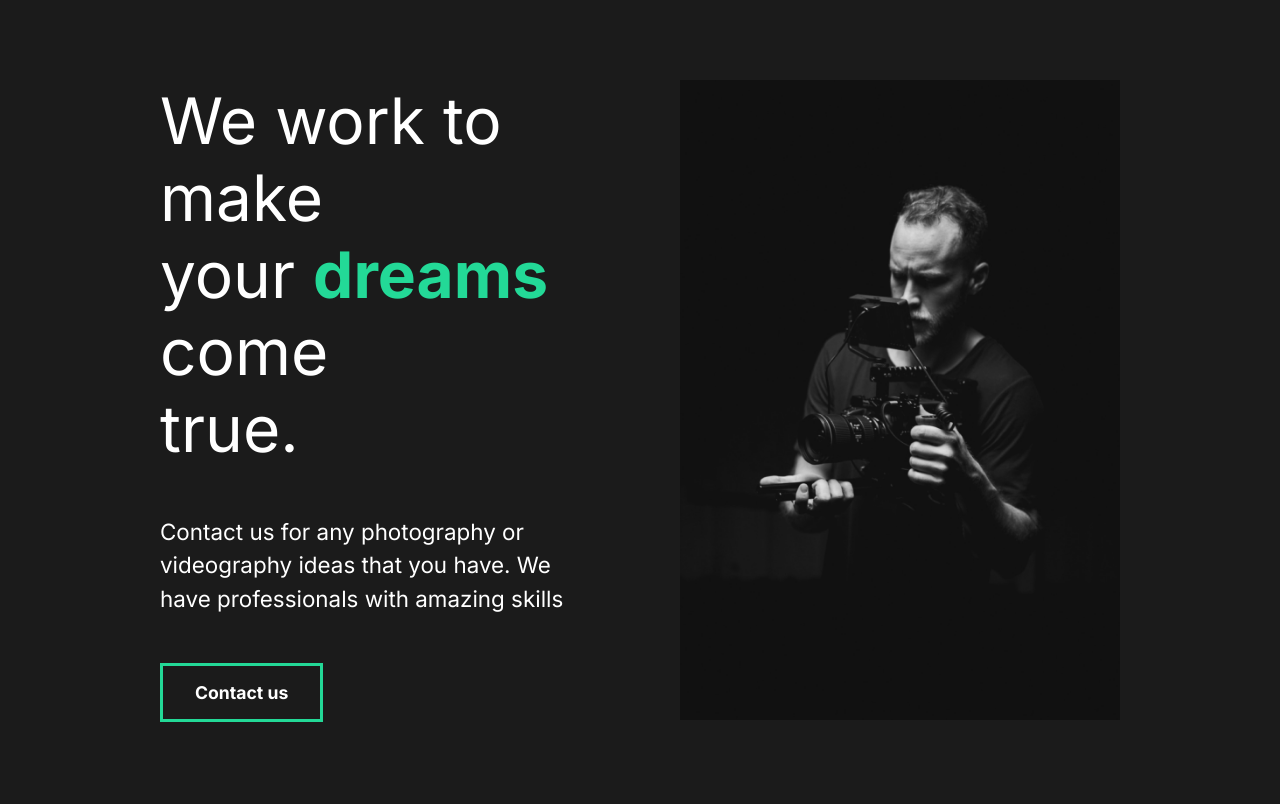
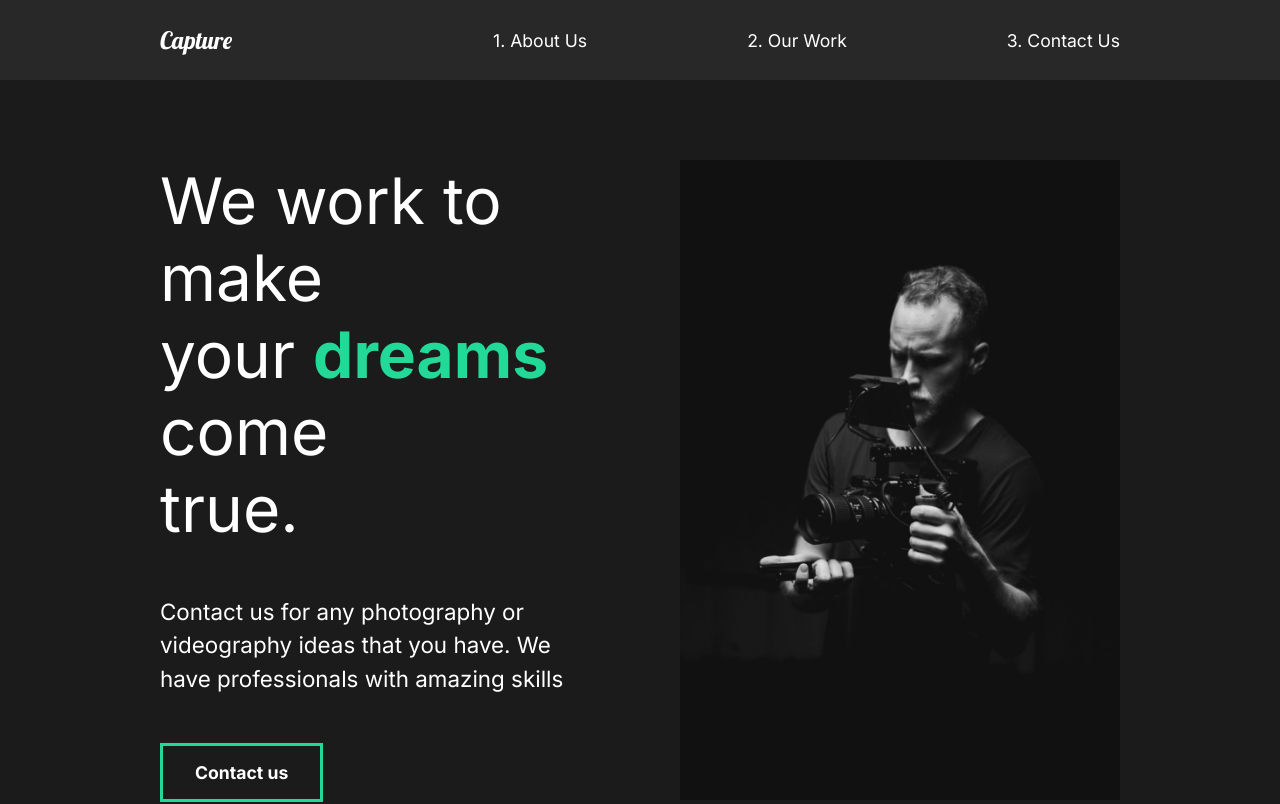
Before and after one commit to HristozovR/capture-portfolio, a React (Create React App) app: page / in a window 1280 px wide. Shown: the top 804 px of the page. Built offline with nearby package versions, Linux system fonts and the light colour scheme.

Commit message:
Added Nav Component

```diff
--- a/src/App.js
+++ b/src/App.js
@@ -2,12 +2,14 @@
 import GlobalStyle from './components/GlobalStyle';
 
 //Import Pages
+import Nav from './components/Nav';
 import AboutUs from './pages/AboutUs';
 
 function App() {
   return (
     <div>
       <GlobalStyle />
+      <Nav />
       <AboutUs />
     </div>
   );
--- /dev/null
+++ b/src/components/Nav.js
@@ -0,0 +1,53 @@
+import styled from 'styled-components';
+
+const Nav = () => {
+  return (
+    <StyledNav>
+      <h1>
+        <a id='logo' href='#'>
+          Capture
+        </a>
+      </h1>
+      <ul>
+        <li>
+          <a href='#'>1. About Us</a>
+        </li>
+        <li>
+          <a href='#'>2. Our Work</a>
+        </li>
+        <li>
+          <a href='#'>3. Contact Us</a>
+        </li>
+      </ul>
+    </StyledNav>
+  );
+};
+export default Nav;
+
+const StyledNav = styled.nav`
+  min-height: 10vh;
+  display: flex;
+  margin: auto;
+  justify-content: space-between;
+  align-items: center;
+  padding: 1rem 10rem;
+  background: #282828;
+  a {
+    color: white;
+    text-decoration: none;
+  }
+  ul {
+    display: flex;
+    list-style: none;
+  }
+  #logo {
+    font-size: 1.5rem;
+    font-family: 'Lobster', cursive;
+    font-weight: lighter;
+  }
+
+  li {
+    padding-left: 10rem;
+    position: relative;
+  }
+`;
```
